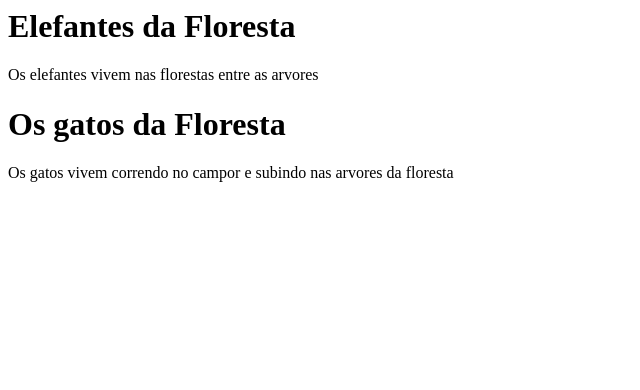
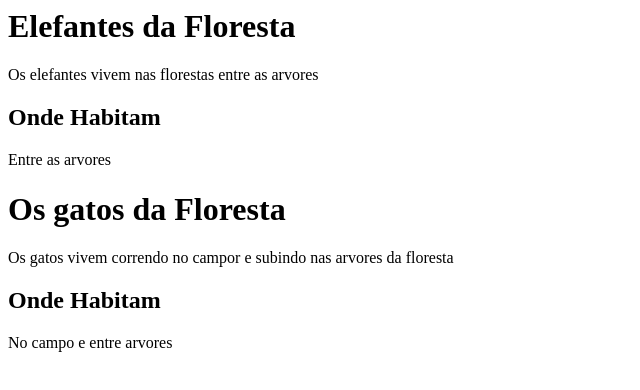
Before and after one commit to cflb/Aula-HTML5-1BII, a plain HTML site: page secao-html4.html in a window 1280 px wide. Shown: the whole page, without its empty margins (0-640 px from the left). Drawn offline with Linux system fonts and the light colour scheme.

Commit message:
adcionado a sitamecao - onde hab

```diff
--- a/secao-html4.html
+++ b/secao-html4.html
@@ -7,11 +7,15 @@
         <div class="section" id="elefantes-da-floresta">
             <h1>Elefantes da Floresta</h1>
             <p>Os elefantes vivem nas florestas entre as arvores</p>
+            <h2>Onde Habitam</h2>
+            <p>Entre as arvores</p>
         </div>
 
         <div class="section" id="gatos-da-floresta">
             <h1>Os gatos da Floresta</h1>
             <p>Os gatos vivem correndo no campor e subindo nas arvores da floresta</p>
+            <h2>Onde Habitam</h2>
+            <p>No campo e entre arvores</p>
         </div>
     </body>
 </html>
```
